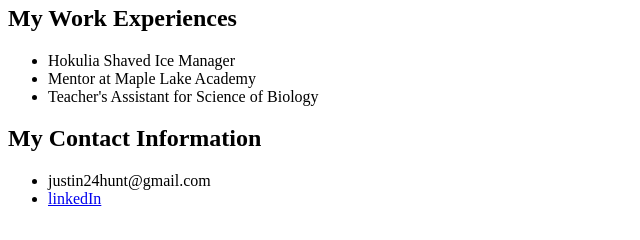
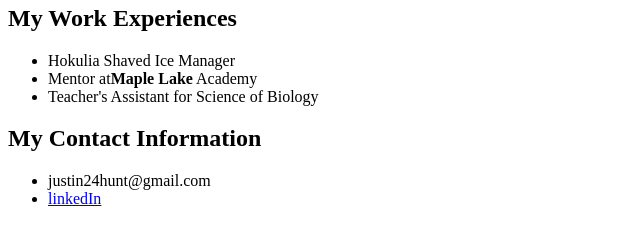
Before and after one commit to jhunt33/CS_260, a plain HTML site: page index.html in a window 1280 px wide. Shown: the part 252-492 px from the top of the page, 0-640 px from the left. Drawn offline with Linux system fonts and the light colour scheme.

Commit message:
First Change

```diff
--- a/index.html
+++ b/index.html
@@ -14,7 +14,7 @@
       <h2>My Work Experiences</h2>
       <ul>
         <li>Hokulia Shaved Ice Manager</li>
-        <li>Mentor at Maple Lake Academy</li>
+        <li>Mentor at<strong>Maple Lake</strong> Academy</li>
         <li>Teacher's Assistant for Science of Biology</li>
       </ul>
       <h2>My Contact Information</h2>
```
